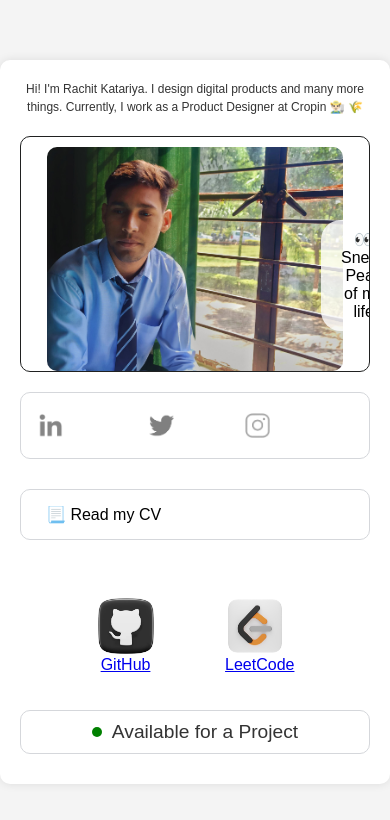
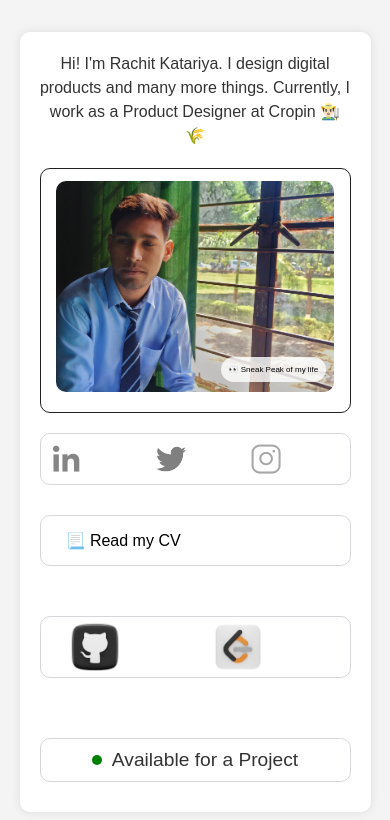
Before and after one commit to rachitkatariya/Portfolio, a plain HTML site: page index.html in a window 390 px wide. Drawn offline with Linux system fonts and the light colour scheme.

Commit message:
make it responsive

```diff
--- a/index.html
+++ b/index.html
@@ -43,11 +43,11 @@
                 <div class="coding-platforms">
                     <a href="https://www.github.com/rachitkatariya" class="coding-item">
                         <img src="assets/github.png" class="coding-icon">
-                        <span class="coding-text">GitHub</span>
+                        <span class="social-username">GitHub</span>
                     </a>
                     <a href="https://www.leetcode.com/rachitkatariya" class="coding-item">
                         <img src="assets/leetcode.png" class="coding-icon">
-                        <span class="coding-text">LeetCode</span>
+                        <span class="social-username">LeetCode</span>
                     </a>
                 </div>
 
--- a/style.css
+++ b/style.css
@@ -57,9 +57,10 @@ body {
 
 .image-section img {
     align-items: center;
-    margin-top: 17px;
+    margin-top: 20px;
     width: 90%;
     height: 90%;
+    margin-bottom: 1x;
     border-radius: 10px;
 }
 
@@ -110,7 +111,7 @@ body {
     width: 100%;
     background-color: #fff;
     display: flex;
-    justify-content: space-around;
+    justify-content: space-between;
     border: 1px solid rgb(213, 215, 219);
     border-radius: 10px;
     padding: 10px;
@@ -130,7 +131,7 @@ body {
 }
 
 .social-username {
-    margin-left: 10px;
+    margin-left: 5px;
     opacity: 0;
     transform: translateX(10px);
     transition: all 0.3s ease;
@@ -139,7 +140,7 @@ body {
 }
 
 .social-item:hover .social-icon {
-    transform: translateX(-10px);
+    transform: translateX(-5px);
 }
 
 .social-item:hover .social-username {
@@ -180,59 +181,106 @@ body {
 }
 
 .coding-platforms {
-    /* flex-direction: row; */
     display: flex;
-    justify-content: space-evenly;
+    flex-direction: row;
+    justify-content: space-around;
     align-items: center;
     width: 100%;
-    background-color: #fff;
-    border: 1px solid rgb(255, 255, 255);
+    background-color: rgb(255, 255, 255);
+    border-bottom-width: 1px;
+    border-color: rgb(213, 215, 219);
+    border-left-width: 1px;
+    border-right-width: 1px;
+    border-style: solid;
+    border-top-width: 1px;
     border-radius: 10px;
     padding: 30px;
     text-align: center;
+    box-shadow: rgba(0, 0, 0, 0.08) 0px 0px 0px 0px;
+    opacity: 1;
+    margin-bottom: 30px;
+}
+
+.coding-item {
+    display: flex;
+    align-items: center;
+    transition: all 0.3s ease;
+    text-decoration: none;
 }
 
 .coding-icon {
-    display: flex;
-    justify-content: space-between;
     width: 80px;
     height: 80px;
     transition: transform 0.3s ease;
 }
 
+.coding-username {
+    margin-left: 10px;
+    opacity: 0;
+    transform: translateX(10px);
+    transition: all 0.3s ease;
+    text-decoration: none;
+    color: #333;
+}
+
 .coding-icon:hover {
     transform: scale(1.1);
+    opacity: 1;
 }
 
-/* Media Queries */
-@media (max-width: 768px) {
-    .content {
-        flex-direction: column;
+.coding-item:hover .social-username {
+    display: flex;
+    flex-direction: row;
+    opacity: 1;
+    transform: translateX(0);
+    text-decoration: none;
+    color: #333;
+}
+
+
+@media (max-width: 480px) {
+
+    .header p {
+        font-size: 1em;
+    }
+
+    .image-section img {
+        width: 90%;
+        height: 90%;
+        margin-top: 12px;
+        margin-bottom: 20px;
+        border-radius: 10px;
+    }
+
+    .image-caption {
+        position: absolute;
+        left: 180px;
+        bottom: 30px;
+        background-color: rgba(255, 255, 255, 0.8);
+        border: none;
+        padding: 8px 8px;
+        border-radius: 20px;
+        font-size: 0.5em;
+        cursor: pointer;
+    }
+
+    .social-links {
+        display: flex;
+        flex-direction: row;
+        justify-content: space-between;
         align-items: center;
     }
 
-    .image-section img {
-        height: auto;
-    }
-
-    .cv-container, .coding-platforms {
-        padding: 10px;
-    }
-
-    .coding-icon {
-        width: 80px;
-        height: 80px;
-    }
-}
-
-@media (max-width: 480px) {
-    .social-links {
-        flex-direction: row;
-        align-items: center;
+    .social-username{
+        font-size: 0.75em;
     }
 
     .social-item {
-        margin: 10px 0;
+        margin: 10px 5;
+    }
+    .social-icon {
+        width: 30px;
+        height: 30px;
     }
 
     .cv-container, .coding-platforms {
@@ -240,15 +288,36 @@ body {
     }
 
     .coding-icon {
-        width: 60px;
-        height: 60px;
+        width: 50px;
+        height: 50px;
+    }
+
+    .coding-platforms{
+        display: flex;
+        justify-content: space-around;
     }
 }
 
-@media (min-width: 300px) {
+@media (width: 300px) {
+
+    .header p {
+        font-size: 1em;
+    }
+
+    .image-caption {
+        position: absolute;
+        left: 180px;
+        bottom: 30px;
+        background-color: rgba(255, 255, 255, 0.8);
+        border: none;
+        padding: 8px 8px;
+        border-radius: 20px;
+        font-size: 0.5em;
+        cursor: pointer;
+    }
 
     .container {
-        width: 100vw;
+        width: 90%;
     }
 
     .header p {
@@ -261,14 +330,15 @@ body {
     }
 
     .image-section {
+        position: relative;
         min-width: 200px;
     }
 
     .image-section img {
-    align-items: center;
-    margin-top: 10px;
-    width: 85%;
-    height: 85%;
+    width: 90%;
+    height: 90%;
+    margin-top: 12px;
+    margin-bottom: 20px;
     border-radius: 10px;
     }
 
@@ -278,24 +348,25 @@ body {
         display: flex;
         flex-direction: column;
         align-items: center;
-
     }
 
     .social-links {
+        display: flex;
         flex-direction: row;
+        justify-content: space-between;
+        align-items: center;
+    }
+
+    .social-username{
+        font-size: 0.75em;
     }
 
     .social-item {
-        width: auto;
+        margin: 10px 5;
     }
-
-    .social-icon{
-        width: 25px;
-        height: 25px;
-    }
-
-    .social-item:hover .social-username {
-        font-size: 0.75rem;
+    .social-icon {
+        width: 30px;
+        height: 30px;
     }
 
     .cv-button {
```
